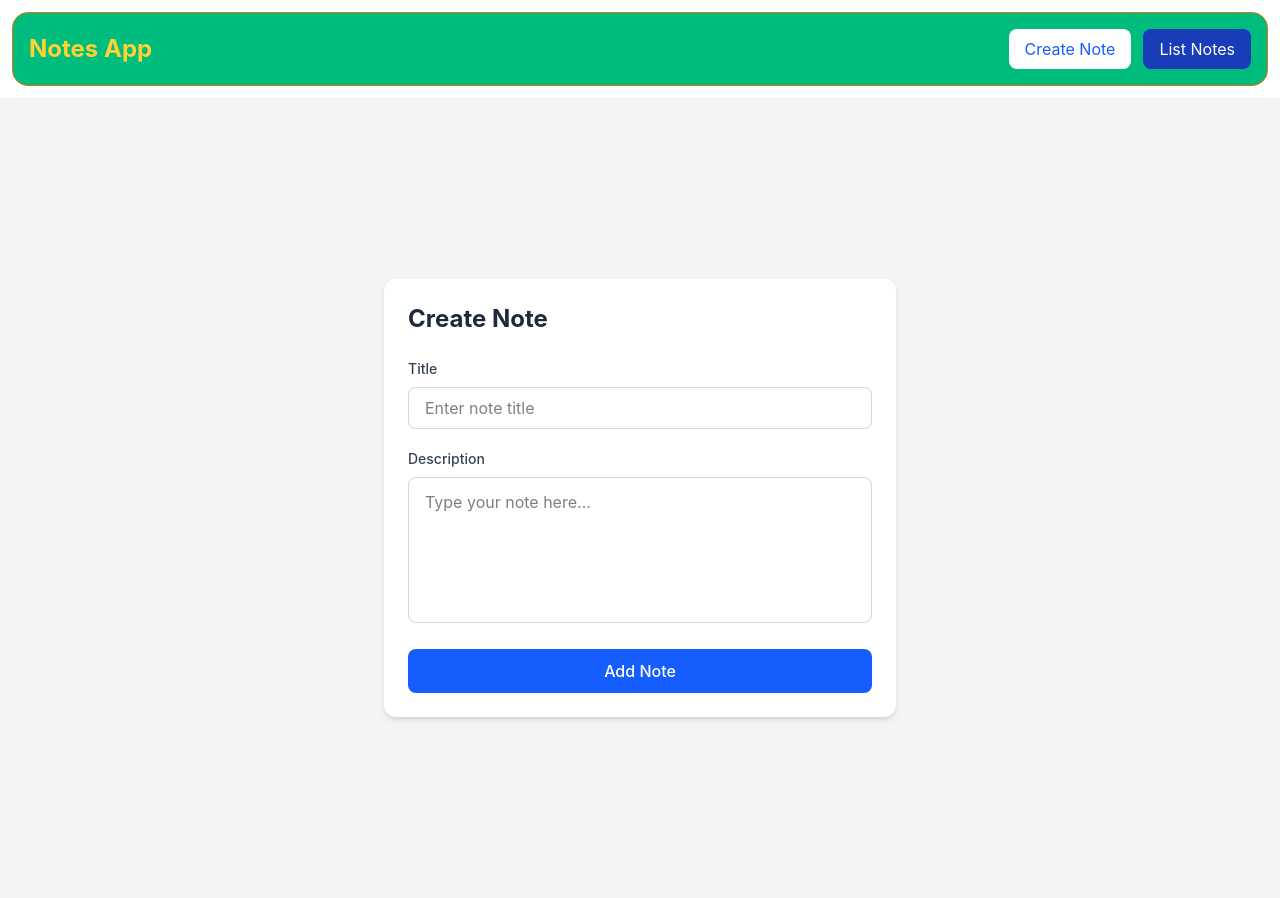
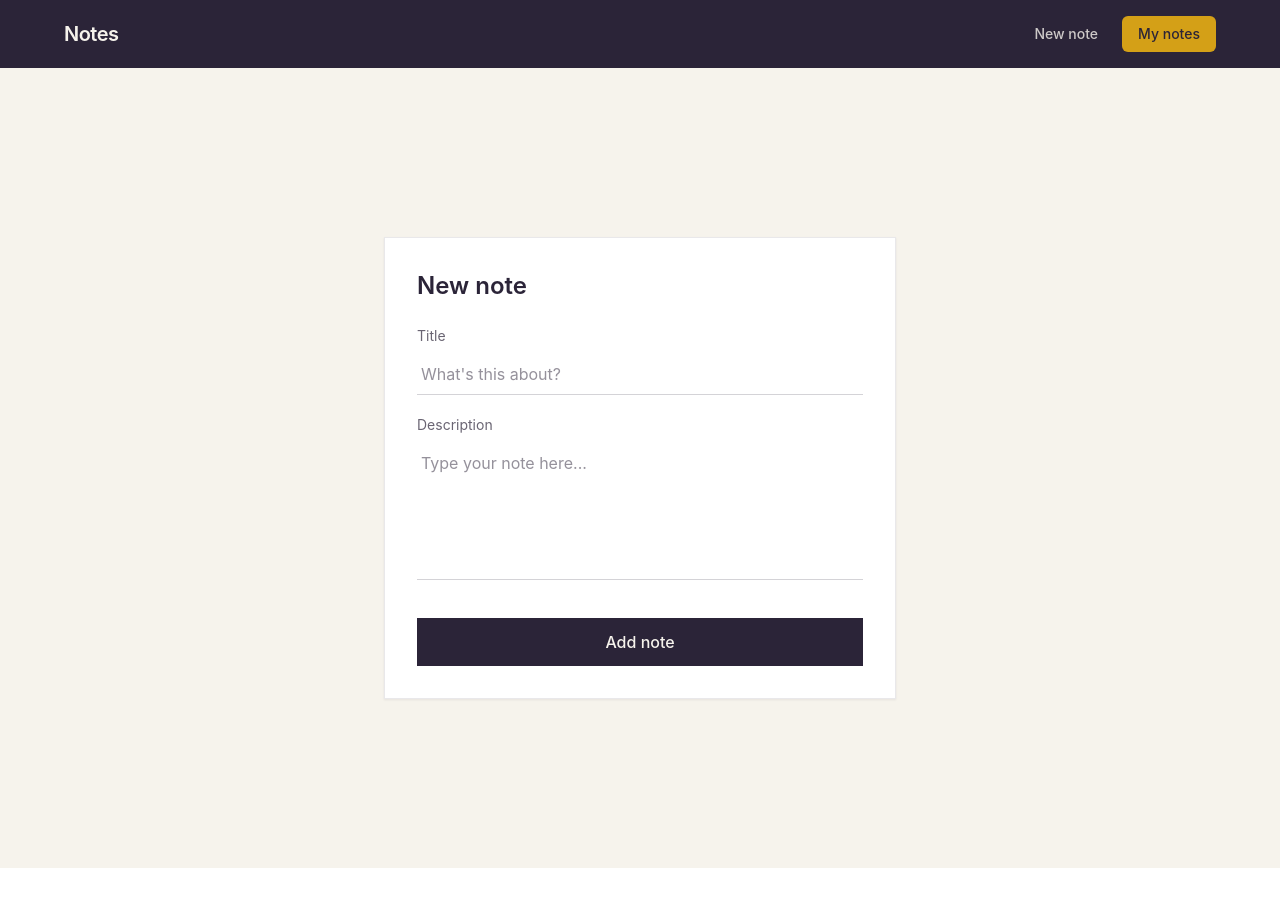
Before and after one commit to arifaslam2002/NotesApp, a React (Vite) app: page / in a window 1280 px wide. After the commit the page ends 868 px from the top, so only its background shows below. Built offline with nearby package versions, Linux system fonts and the light colour scheme.

Commit message:
Update color Pattern

```diff
--- a/src/components/Navbar.jsx
+++ b/src/components/Navbar.jsx
@@ -2,25 +2,25 @@ import { Link } from "react-router-dom";
 
 const Navbar = () => {
   return (
-    <nav className="m-3 rounded-2xl border border-amber-600 bg-emerald-500 p-4">
-      <div className="flex items-center justify-between">
-        {/* Logo */}
-        <h1 className="text-2xl font-bold text-amber-300">Notes App</h1>
+    <nav className="bg-[#2B2438] px-6 py-4 shadow-sm">
+      <div className="mx-auto flex max-w-6xl items-center justify-between">
+        <h1 className="text-xl font-semibold tracking-tight text-[#F6F3EC]">
+          Notes
+        </h1>
 
-        {/* Navigation */}
-        <div className="flex gap-3">
+        <div className="flex gap-2">
           <Link
             to="/create"
-            className="rounded-lg bg-white px-4 py-2 text-blue-600 hover:bg-gray-100"
+            className="rounded-md px-4 py-2 text-sm font-medium text-[#F6F3EC]/80 transition hover:bg-white/10 hover:text-[#F6F3EC]"
           >
-            Create Note
+            New note
           </Link>
 
           <Link
             to="/notes"
-            className="rounded-lg bg-blue-800 px-4 py-2 text-white hover:bg-blue-900"
+            className="rounded-md bg-[#D4A017] px-4 py-2 text-sm font-medium text-[#2B2438] transition hover:bg-[#c4930f]"
           >
-            List Notes
+            My notes
           </Link>
         </div>
       </div>
--- a/src/components/NoteCard.jsx
+++ b/src/components/NoteCard.jsx
@@ -1,26 +1,29 @@
 import DeleteRoundedIcon from "@mui/icons-material/DeleteRounded";
 
-const NoteCard = ({ note,onDelete }) => {
+const NoteCard = ({ note, onDelete, tilt = "" }) => {
   return (
-    <div className="relative bg-white p-5 rounded-xl shadow-md border border-gray-200">
+    <div
+      className={`group relative border border-[#2B2438]/10 bg-white p-5 shadow-[0_1px_2px_rgba(43,36,56,0.08)] transition hover:-translate-y-0.5 hover:shadow-[0_6px_16px_rgba(43,36,56,0.12)] ${tilt}`}
+    >
+      {/* tape accent */}
+      <span className="absolute -top-2 left-6 h-4 w-10 -rotate-2 bg-[#D4A017]/40" />
 
-      {/* Delete Button */}
       <button
         type="button"
-        className="absolute top-3 right-3 text-red-500 hover:text-red-700"
         onClick={() => onDelete(note.id)}
+        className="absolute top-3 right-3 text-[#2B2438]/30 opacity-0 transition group-hover:opacity-100 hover:text-[#B3492B]"
+        aria-label="Delete note"
       >
-        <DeleteRoundedIcon />
+        <DeleteRoundedIcon fontSize="small" />
       </button>
 
-      <h2 className="text-xl font-bold text-gray-800 mb-2 pr-8">
+      <h2 className="mb-2 pr-6 text-lg font-semibold text-[#2B2438]">
         {note.title}
       </h2>
 
-      <p className="text-gray-600 mb-4">
+      <p className="whitespace-pre-wrap text-sm leading-relaxed text-[#2B2438]/70">
         {note.description}
       </p>
-
     </div>
   );
 };
--- a/src/components/NoteForm.jsx
+++ b/src/components/NoteForm.jsx
@@ -1,77 +1,65 @@
 import { useState } from "react";
 
-const NoteForm = ({onAddNote}) => {
+const NoteForm = ({ onAddNote }) => {
   const [title, setTitle] = useState("");
   const [description, setDescription] = useState("");
+
   const handleSubmit = (e) => {
     e.preventDefault();
 
-  const newNote ={
-    id:Date.now(),
-    title,
-    description
-  }
-  onAddNote(newNote)
+    const newNote = {
+      id: Date.now(),
+      title,
+      description,
+    };
+    onAddNote(newNote);
     setTitle("");
     setDescription("");
   };
+
   return (
-    <div className="min-h-screen bg-gray-100 flex items-center justify-center p-6">
+    <div className="flex min-h-screen items-center justify-center bg-[#F6F3EC] p-6">
       <form
         onSubmit={handleSubmit}
-        className="w-full max-w-lg bg-white p-6 rounded-xl shadow-md"
+        className="w-full max-w-lg border border-[#2B2438]/10 bg-white p-8 shadow-[0_1px_2px_rgba(43,36,56,0.08)]"
       >
-        <h2 className="text-2xl font-bold text-gray-800 mb-6">Create Note</h2>
+        <h2 className="mb-6 text-2xl font-semibold text-[#2B2438]">
+          New note
+        </h2>
 
-        {/* Title */}
         <div className="mb-5">
-          <label
-            htmlFor="title"
-            className="block text-sm font-medium text-gray-700 mb-2"
-          >
+          <label htmlFor="title" className="mb-2 block text-sm text-[#2B2438]/70">
             Title
           </label>
-
           <input
             type="text"
             id="title"
             value={title}
             onChange={(e) => setTitle(e.target.value)}
-            placeholder="Enter note title"
-            className="w-full px-4 py-2 border border-gray-300 rounded-lg
-                       outline-none focus:ring-2 focus:ring-blue-500
-                       focus:border-blue-500"
+            placeholder="What's this about?"
+            className="w-full border-b border-[#2B2438]/20 bg-transparent px-1 py-2 text-[#2B2438] outline-none transition focus:border-[#D4A017]"
           />
         </div>
 
-        {/* Description */}
-        <div className="mb-5">
-          <label
-            htmlFor="desc"
-            className="block text-sm font-medium text-gray-700 mb-2"
-          >
+        <div className="mb-8">
+          <label htmlFor="desc" className="mb-2 block text-sm text-[#2B2438]/70">
             Description
           </label>
-
           <textarea
             id="desc"
             rows={5}
-            placeholder="Type your note here..."
             value={description}
             onChange={(e) => setDescription(e.target.value)}
-            className="w-full px-4 py-3 border border-gray-300 rounded-lg
-                       outline-none resize-none focus:ring-2
-                       focus:ring-blue-500 focus:border-blue-500"
+            placeholder="Type your note here..."
+            className="w-full resize-none border-b border-[#2B2438]/20 bg-transparent px-1 py-2 text-[#2B2438] outline-none transition focus:border-[#D4A017]"
           />
         </div>
 
-        {/* Button */}
         <button
           type="submit"
-          className="w-full bg-blue-600 text-white py-2.5 rounded-lg
-                     font-medium hover:bg-blue-700 transition"
+          className="w-full bg-[#2B2438] py-3 font-medium text-[#F6F3EC] transition hover:bg-[#3a3049]"
         >
-          Add Note
+          Add note
         </button>
       </form>
     </div>
--- a/src/pages/Notes.jsx
+++ b/src/pages/Notes.jsx
@@ -1,17 +1,29 @@
-
 import NoteCard from "../components/NoteCard";
 
-const Notes = ({ notes,onDelete }) => {
+const Notes = ({ notes, onDelete }) => {
   return (
-    <div className="min-h-screen bg-gray-100 p-6">
-      <h1 className="text-3xl font-bold text-gray-800 mb-6">
-        My Notes
-      </h1>
+    <div className="min-h-screen bg-[#F6F3EC] px-6 py-10">
+      <div className="mx-auto max-w-6xl">
+        <h1 className="mb-8 text-3xl font-semibold tracking-tight text-[#2B2438]">
+          My notes
+        </h1>
 
-      <div className="grid md:grid-cols-2 lg:grid-cols-3 gap-5">
-        {notes.map((note) => (
-          <NoteCard key={note.id} note={note} onDelete={onDelete} />
-        ))}
+        {notes.length === 0 ? (
+          <p className="text-[#2B2438]/50">
+            Nothing here yet — create your first note to get started.
+          </p>
+        ) : (
+          <div className="grid gap-6 sm:grid-cols-2 lg:grid-cols-3">
+            {notes.map((note, i) => (
+              <NoteCard
+                key={note.id}
+                note={note}
+                onDelete={onDelete}
+                tilt={i % 3 === 0 ? "-rotate-1" : i % 3 === 1 ? "rotate-0" : "rotate-1"}
+              />
+            ))}
+          </div>
+        )}
       </div>
     </div>
   );
```
